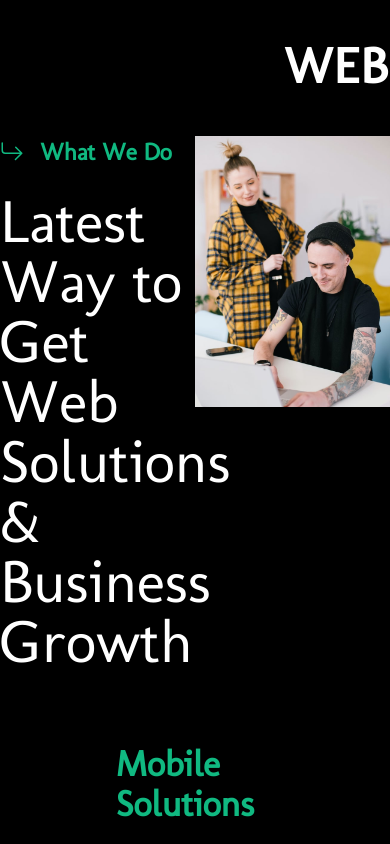
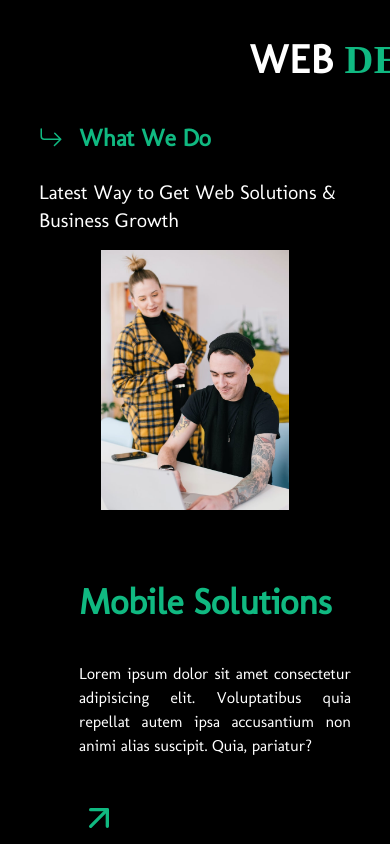
Before and after one commit to Parvez-Rahman100/webgency, a React (Create React App) app: page / in a window 390 px wide. Shown: the part 1380-2224 px from the top of the page. Built offline with nearby package versions, Linux system fonts and the light colour scheme; a web font is replaced by a local one.

Commit message:
what we do section responsive

```diff
--- a/src/Components/AboutCompany/AboutCompany.jsx
+++ b/src/Components/AboutCompany/AboutCompany.jsx
@@ -10,7 +10,7 @@ const AboutCompany = () => {
         <div>
           <img className="mx-auto lg:w-full w-2/4" src={quote} alt="quote" />
         </div>
-        <div className=" lg:w-2/4 w-full flex flex-col justify-center items-start">
+        <div className="lg:w-2/4 w-full flex flex-col justify-center items-start">
           <p className="text-emerald-500 lg:w-full w-2/3 mx-auto mt-5 lg:mt-0 flex items-center mb-6 font-bold text-2xl">
             <BsArrowReturnRight />
             <span className="ml-4">About Company</span>
--- a/src/Components/SlidingText/SlidingText.jsx
+++ b/src/Components/SlidingText/SlidingText.jsx
@@ -4,8 +4,9 @@ const SlidingText = () => {
   return (
     <div id="rssBlock" className="lg:py-24 py-8 text-white">
       <p className="cnnContents tracking-wide">
-        <span className="marqueeStyle lg:text-[200px] text-[50px] ">
+        <span className="marqueeStyle lg:text-[150px] text-[40px] ">
           WEB <span className="font-new text-emerald-500">DESIGN</span> AGENCY
+          ...
         </span>
       </p>
     </div>
--- a/src/Components/WhatWeDo/WhatWeDo.jsx
+++ b/src/Components/WhatWeDo/WhatWeDo.jsx
@@ -5,17 +5,23 @@ import whatWeDo from "../../assests/whatWeDo.jpg";
 
 const WhatWeDo = () => {
   return (
-    <div className="container mx-auto">
-      <div className="flex justify-between ">
-        <div className="left w-1/2">
+    <div className="container mx-auto w-4/5">
+      <div className="lg:flex flex-row justify-between items-start ">
+        <div className="left">
           <p className=" text-emerald-500 flex items-center mb-6 font-bold text-2xl">
             <BsArrowReturnRight /> <span className=" ml-4">What We Do</span>
           </p>
-          <h1 className="text-6xl text-white">
+          <h1 className="lg:text-6xl text-xl  text-white">
             Latest Way to Get Web Solutions & Business Growth
           </h1>
-          <div className="flex justify-between items-center my-10 pt-8">
-            <div>
+        </div>
+        <div className="right mt-4 lg:mt-0">
+          <img className="w-3/5 mx-auto" src={whatWeDo} alt="whatWeDoImg" />
+        </div>
+      </div>
+
+      <div className="flex flex-row justify-between items-center my-10 pt-8">
+        <div className="hidden sm:block">
           <p className="border rounded-full px-7 py-6 text-white hover:text-black hover:bg-emerald-500 font-bold text-xl cursor-pointer ease-in-out duration-700 ">
             01
           </p>
@@ -26,8 +32,8 @@ const WhatWeDo = () => {
           </h2>
           <p className=" text-justify mt-10 text-white">
             Lorem ipsum dolor sit amet consectetur adipisicing elit.
-                Voluptatibus quia repellat autem ipsa accusantium non animi
-                alias suscipit. Quia, pariatur?
+            Voluptatibus quia repellat autem ipsa accusantium non animi alias
+            suscipit. Quia, pariatur?
           </p>
           <a
             href=" #"
@@ -42,19 +48,17 @@ const WhatWeDo = () => {
       </div>
       <div className=" w-full bg-white hover:bg-emerald-500 border"></div>
       <div className="flex justify-between items-center my-10">
-            <div>
+        <div className="hidden sm:block">
           <p className="border rounded-full px-7 py-6 text-white hover:text-black hover:bg-emerald-500 font-bold text-xl cursor-pointer ease-in-out duration-700 ">
             02
           </p>
         </div>
         <div className="ml-10">
-              <h2 className="text-4xl text-emerald-500 font-bold">
-                Web Solutions
-              </h2>
+          <h2 className="text-4xl text-emerald-500 font-bold">Web Solutions</h2>
           <p className=" text-justify mt-10 text-white">
             Lorem ipsum dolor sit amet consectetur adipisicing elit.
-                Voluptatibus quia repellat autem ipsa accusantium non animi
-                alias suscipit. Quia, pariatur?
+            Voluptatibus quia repellat autem ipsa accusantium non animi alias
+            suscipit. Quia, pariatur?
           </p>
           <a
             href=" #"
@@ -69,7 +73,7 @@ const WhatWeDo = () => {
       </div>
       <div className=" w-full bg-white hover:bg-emerald-500 border"></div>
       <div className="flex justify-between items-center my-10">
-            <div>
+        <div className="hidden sm:block">
           <p className="border rounded-full px-7 py-6 text-white hover:text-black hover:bg-emerald-500 font-bold text-xl cursor-pointer ease-in-out duration-700 ">
             03
           </p>
@@ -80,8 +84,8 @@ const WhatWeDo = () => {
           </h2>
           <p className=" text-justify mt-10 text-white">
             Lorem ipsum dolor sit amet consectetur adipisicing elit.
-                Voluptatibus quia repellat autem ipsa accusantium non animi
-                alias suscipit. Quia, pariatur?
+            Voluptatibus quia repellat autem ipsa accusantium non animi alias
+            suscipit. Quia, pariatur?
           </p>
           <a
             href=" #"
@@ -96,11 +100,6 @@ const WhatWeDo = () => {
       </div>
       <div className=" w-full bg-white hover:bg-emerald-500 border"></div>
     </div>
-        <div className="right">
-          <img src={whatWeDo} alt="whatWeDoImg" />
-        </div>
-      </div>
-    </div>
   );
 };
 
```
Lines whose indentation alone changed are shown as unchanged.
